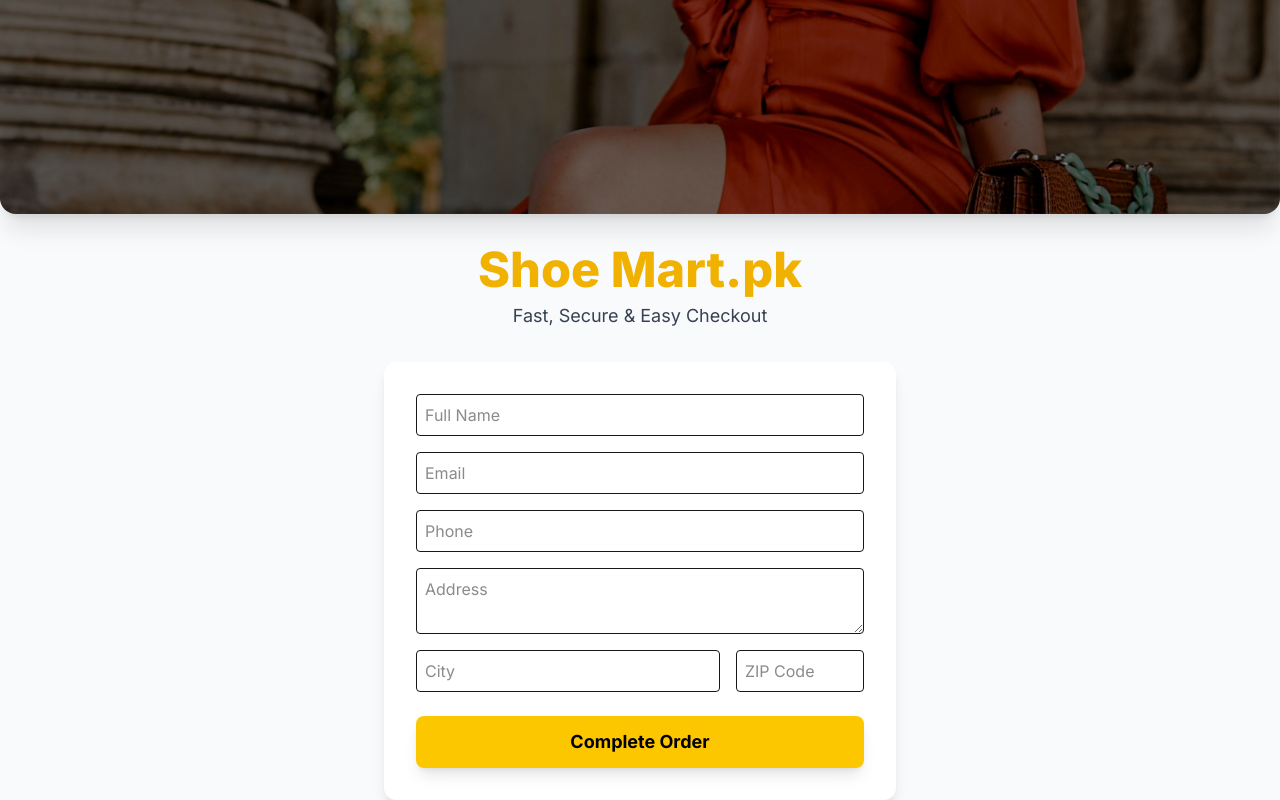
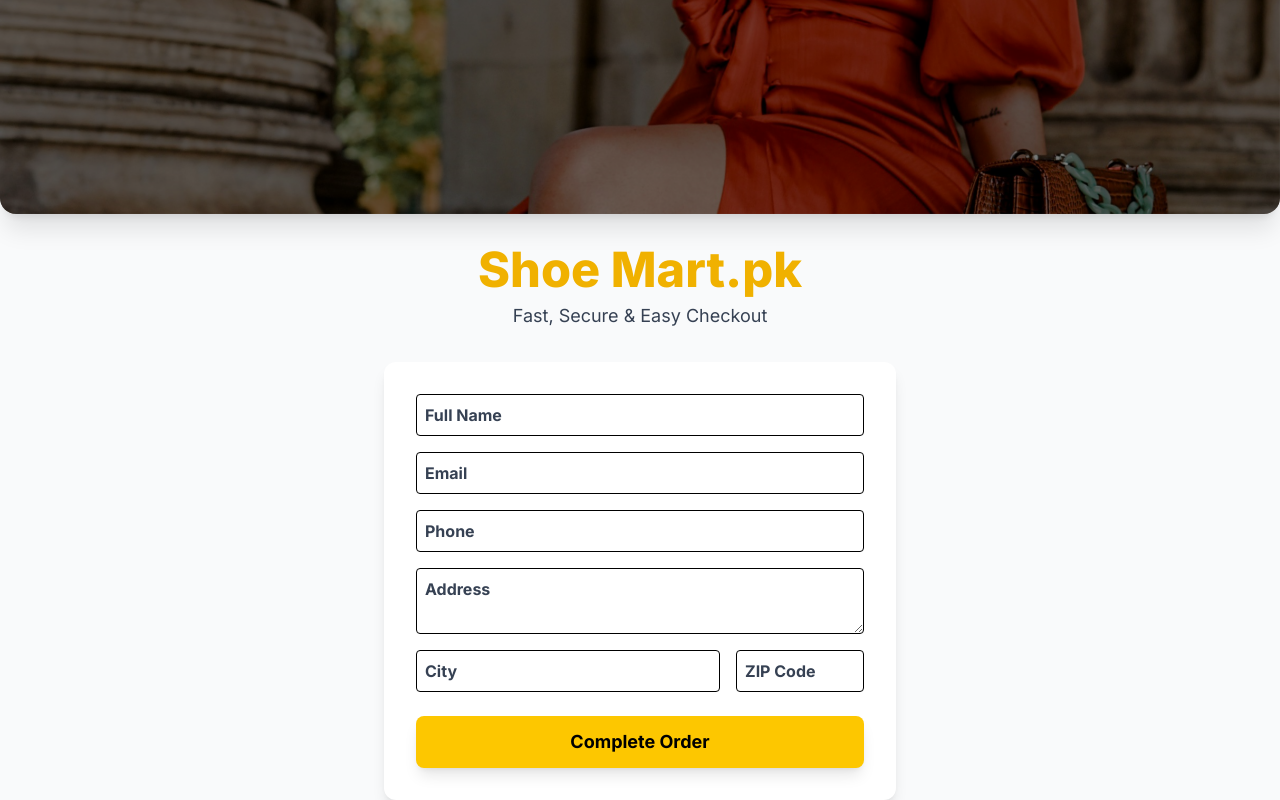
Before and after one commit to waqasahmad18/Shoe-Mart.pk, a Next.js app: page /checkout in a window 1280 px wide. Shown: the part 682-1482 px from the top of the page. Built offline with nearby package versions, Linux system fonts and the light colour scheme.

Commit message:
UI: Make checkout form input and placeholder text dark black and bold for visibility

```diff
--- a/src/app/checkout/page.tsx
+++ b/src/app/checkout/page.tsx
@@ -50,13 +50,13 @@
         <p className="text-lg text-gray-700">Fast, Secure &amp; Easy Checkout</p>
       </motion.div>
       <form onSubmit={handleSubmit} className="max-w-lg w-full mx-auto bg-white rounded-xl shadow-lg p-8 flex flex-col gap-4 mt-4">
-        <input name="name" value={form.name} onChange={handleInput} placeholder="Full Name" className="border p-2 rounded" required />
-        <input name="email" value={form.email} onChange={handleInput} placeholder="Email" type="email" className="border p-2 rounded" required />
-        <input name="phone" value={form.phone} onChange={handleInput} placeholder="Phone" className="border p-2 rounded" required />
-        <textarea name="address" value={form.address} onChange={handleInput} placeholder="Address" className="border p-2 rounded" required />
+        <input name="name" value={form.name} onChange={handleInput} placeholder="Full Name" className="border p-2 rounded text-black font-bold placeholder-gray-700" required />
+        <input name="email" value={form.email} onChange={handleInput} placeholder="Email" type="email" className="border p-2 rounded text-black font-bold placeholder-gray-700" required />
+        <input name="phone" value={form.phone} onChange={handleInput} placeholder="Phone" className="border p-2 rounded text-black font-bold placeholder-gray-700" required />
+        <textarea name="address" value={form.address} onChange={handleInput} placeholder="Address" className="border p-2 rounded text-black font-bold placeholder-gray-700" required />
         <div className="flex gap-4">
-          <input name="city" value={form.city} onChange={handleInput} placeholder="City" className="border p-2 rounded flex-1" required />
-          <input name="zip" value={form.zip} onChange={handleInput} placeholder="ZIP Code" className="border p-2 rounded w-32" required />
+          <input name="city" value={form.city} onChange={handleInput} placeholder="City" className="border p-2 rounded flex-1 text-black font-bold placeholder-gray-700" required />
+          <input name="zip" value={form.zip} onChange={handleInput} placeholder="ZIP Code" className="border p-2 rounded w-32 text-black font-bold placeholder-gray-700" required />
         </div>
         {error && <div className="text-red-600 text-sm">{error}</div>}
         <button type="submit" className="bg-yellow-400 hover:bg-yellow-300 text-black font-bold py-3 rounded-lg text-lg shadow-lg transition-all duration-200 mt-2" disabled={submitting}>
```
